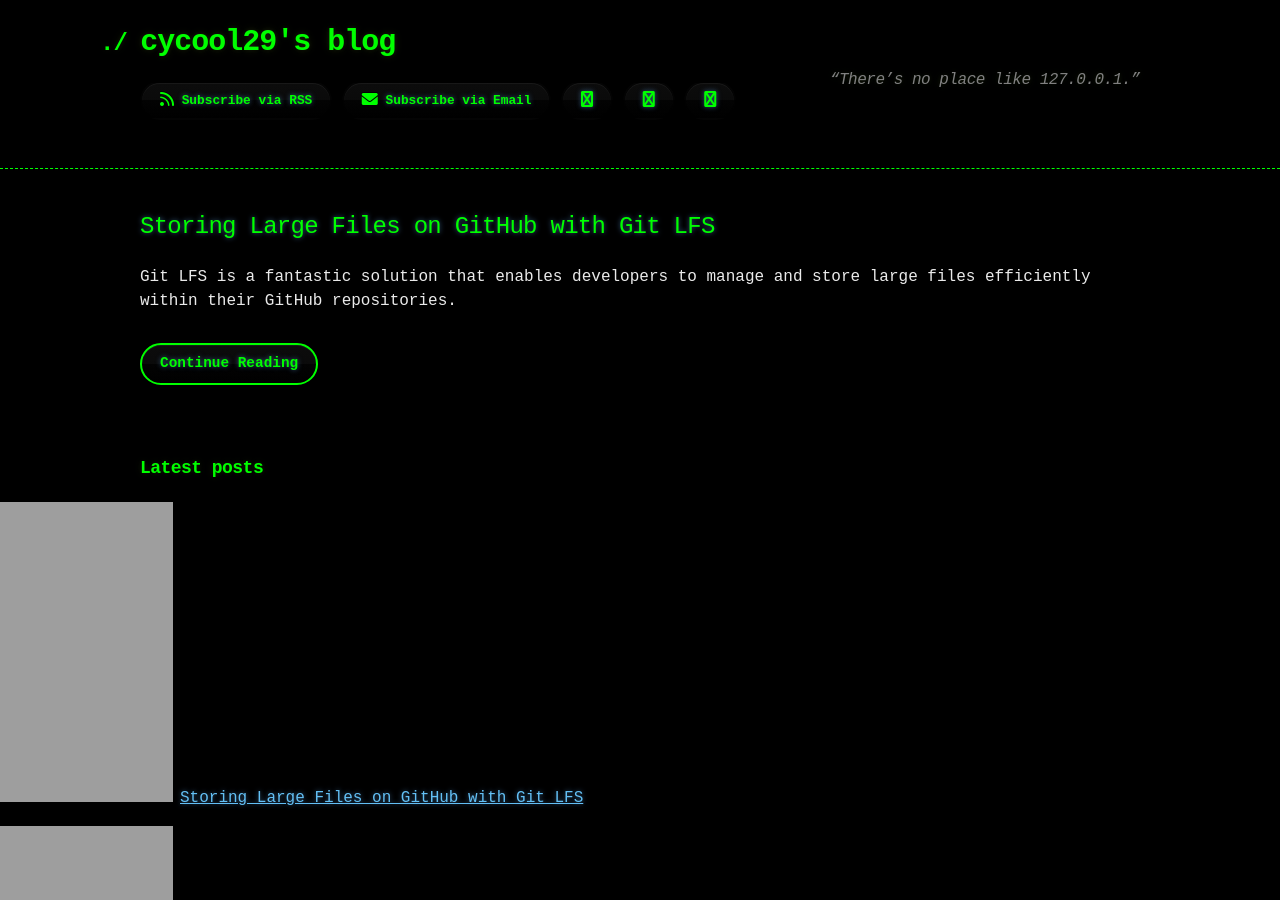
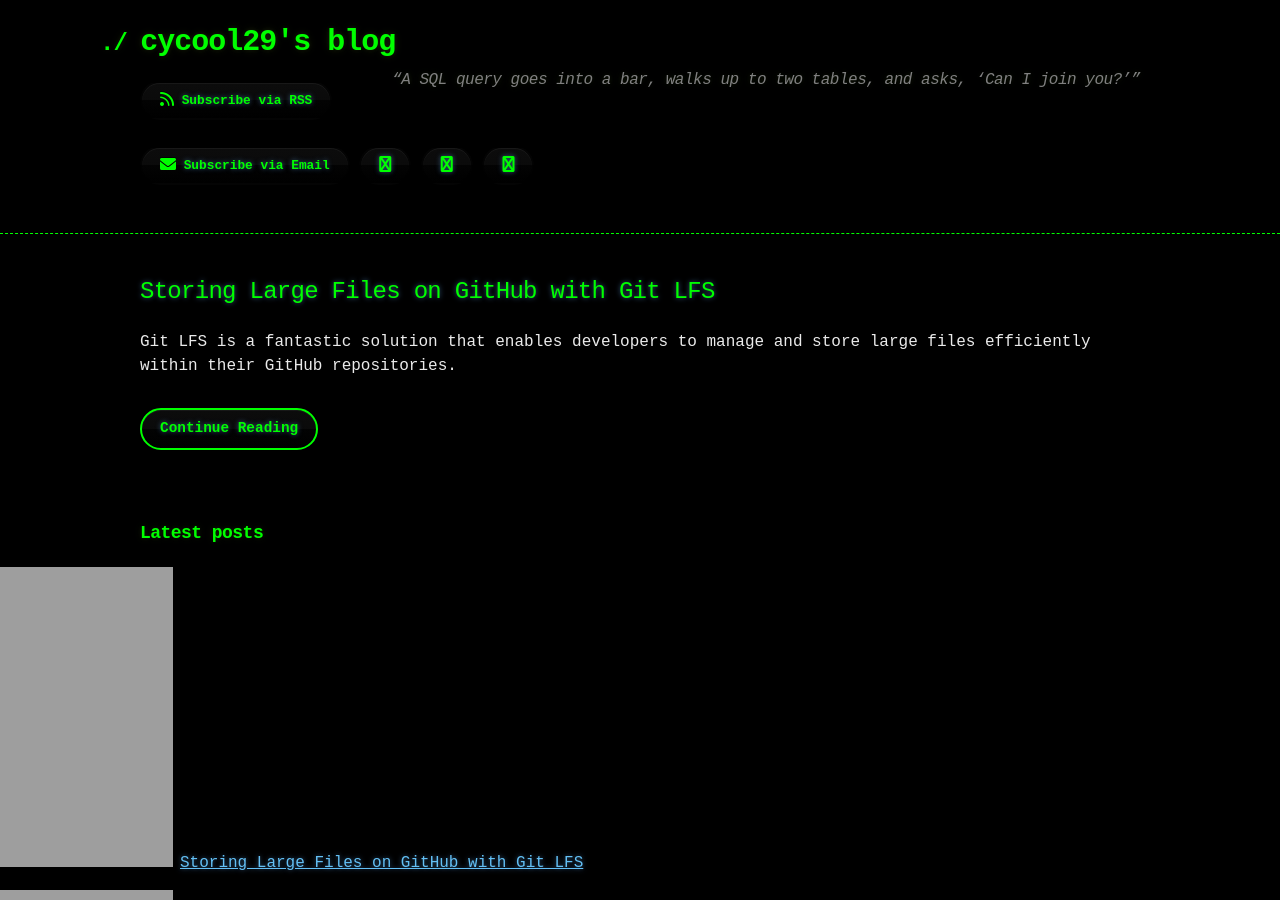
Before and after one commit to cycool29/cycool29.github.io, a Jekyll site: the page built from index.md, in a window 1280 px wide and 900 px high. Built offline with Jekyll 4.4.1, drawn with Linux system fonts in a browser that asks for light colours; a style sheet for code colours, icons or effects is not loaded.

Commit message:
Update quotes

```diff
--- a/_config.yml
+++ b/_config.yml
@@ -1,5 +1,5 @@
 title: cycool29's blog
-description: "“There’s no place like 127.0.0.1.” "
+description: "“A SQL query goes into a bar, walks up to two tables, and asks, ‘Can I join you?’” "
 bio: A high school student. Intermediate in Python, Git, Bash. Learning JavaScript. He/Him. "
 author: cycool29
 url: https://cycool29.github.io
```
